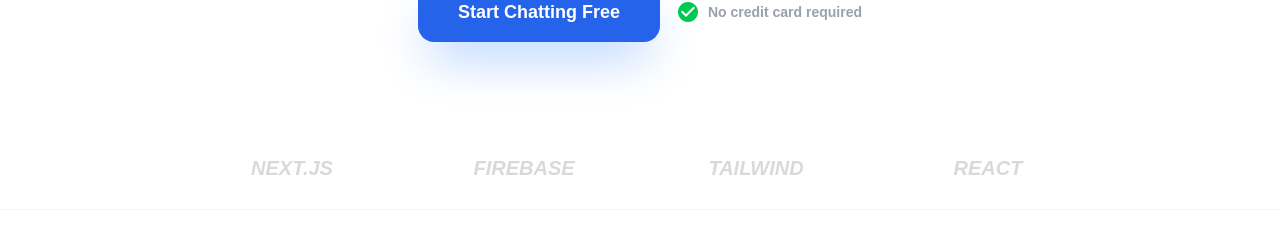
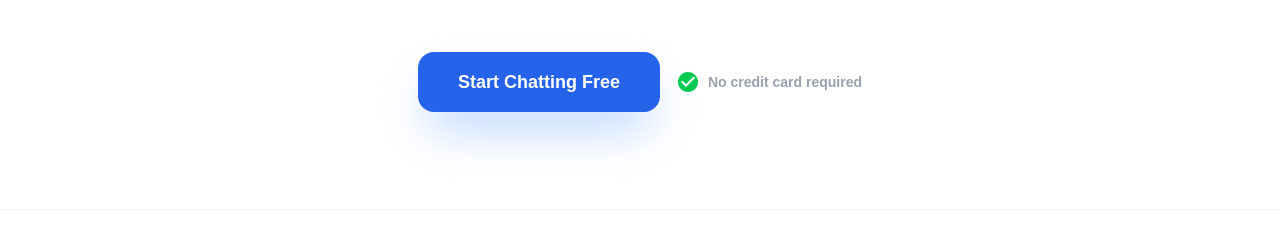
Before and after one commit to Usd650B/teamwave, a Next.js app: page / in a window 1280 px wide. Shown: the part 479-711 px from the top of the page. Built offline with nearby package versions, Linux system fonts and the light colour scheme; no server answers.

Commit message:
Cleanup: Removed tech stack mentions from landing page.

```diff
--- a/src/app/page.tsx
+++ b/src/app/page.tsx
@@ -65,12 +65,7 @@ export default function LandingPage() {
             </div>
           </div>
 
-          <div className="pt-20 grid grid-cols-2 md:grid-cols-4 gap-8 opacity-40 grayscale hover:grayscale-0 transition-all duration-500">
-             <div className="flex items-center gap-2 justify-center font-black text-xl italic text-gray-400">NEXT.JS</div>
-             <div className="flex items-center gap-2 justify-center font-black text-xl italic text-gray-400">FIREBASE</div>
-             <div className="flex items-center gap-2 justify-center font-black text-xl italic text-gray-400">TAILWIND</div>
-             <div className="flex items-center gap-2 justify-center font-black text-xl italic text-gray-400">REACT</div>
-          </div>
+          {/* Tech stack removed */}
         </section>
       </main>
 
```
